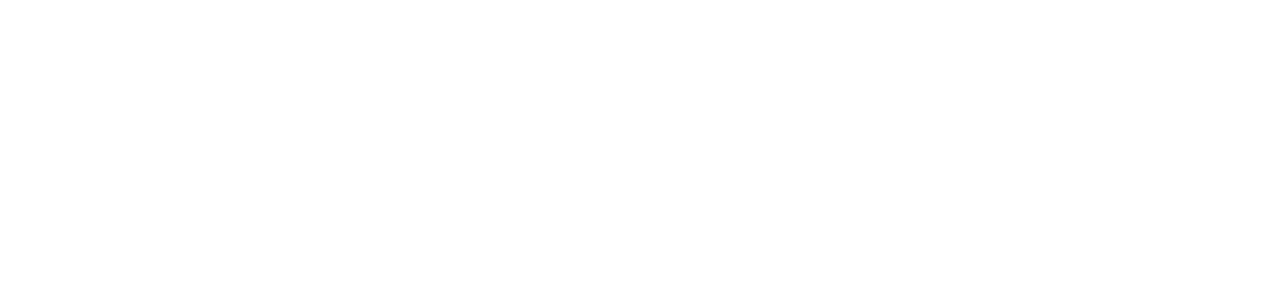
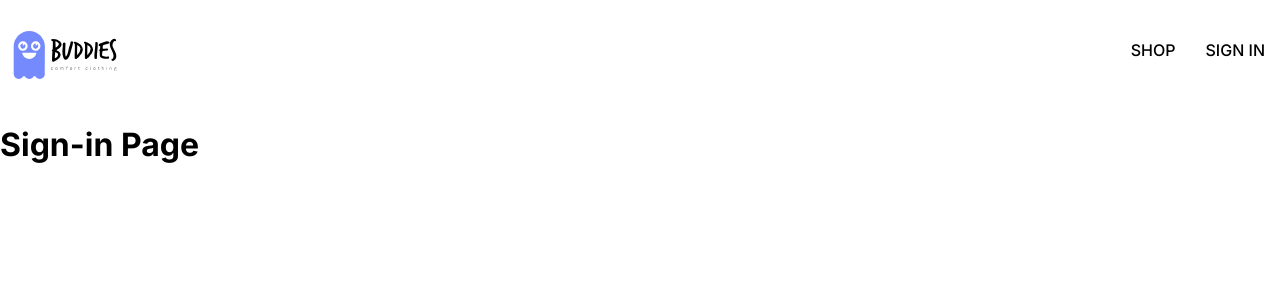
Before and after one commit to sreenath-suresh/buddies, a React (Create React App) app in the folder buddies-clothing/: page /sign-in in a window 1280 px wide. Before the commit this address had no page. Shown: the top 300 px of the page. Built offline with nearby package versions, Linux system fonts and the light colour scheme; a web font is replaced by a local one.

Commit message:
Added in Firebase, Created SignIn Component and updated routing for SignIn Component

```diff
--- a/buddies-clothing/package.json
+++ b/buddies-clothing/package.json
@@ -6,6 +6,7 @@
     "@testing-library/jest-dom": "^5.16.4",
     "@testing-library/react": "^13.3.0",
     "@testing-library/user-event": "^13.5.0",
+    "firebase": "^9.9.1",
     "react": "^18.2.0",
     "react-dom": "^18.2.0",
     "react-router-dom": "6",
--- a/buddies-clothing/src/App.js
+++ b/buddies-clothing/src/App.js
@@ -1,6 +1,7 @@
 import { Routes, Route } from 'react-router-dom';
 import Navigation from './routes/navigation/navigation.component';
 import Home from './routes/home/home.component';
+import SignIn from './routes/sign-in/sign-in.component';
 
 
 
@@ -23,7 +24,7 @@
       <Route path='/' element={<Navigation/>}>
         <Route index element = {<Home/>} />
         <Route path = 'shop' element = {<Shop/>} />
-
+        <Route path = 'sign-in' element = {<SignIn/>} />
       </Route>
      </Routes>
     )
--- a/buddies-clothing/src/routes/navigation/navigation.component.jsx
+++ b/buddies-clothing/src/routes/navigation/navigation.component.jsx
@@ -4,21 +4,26 @@
 import './navigation.styles.scss';
 
 const Navigation = () => {
-    return(
+    return (
       <Fragment>
         <div className='navigation'>
-            <div className='nav-links-div'>
-                <Link className='logo-div' to='/'>
-                    <BuddiesLogo />
-                </Link>
-                <Link className='nav-link' to='/shop'>
-                    Shop
-                </Link>
-            </div>
+          <Link className='logo-div' to='/'>
+            <BuddiesLogo className='logo' />
+          </Link>
+          <div className='nav-links-div'>
+            <Link className='nav-link' to='/shop'>
+              SHOP
+            </Link>
+            <Link className='nav-link' to='/sign-in'>
+              SIGN IN
+            </Link>
+          </div>
         </div>
         <Outlet />
       </Fragment>
     );
   };
 
+
+
   export default Navigation;
--- a/buddies-clothing/src/routes/navigation/navigation.styles.scss
+++ b/buddies-clothing/src/routes/navigation/navigation.styles.scss
@@ -1,5 +1,5 @@
 .navigation {
-    height: 150px;
+    height: 100px;
     width: 100%;
     display: flex;
     justify-content: space-between;
@@ -9,6 +9,7 @@
       height: 100%;
       width: 150px;
       padding: 5px;
+      margin: -20px 0 -20px -10px;
     }
 
     .nav-links-div {
--- /dev/null
+++ b/buddies-clothing/src/routes/sign-in/sign-in.component.jsx
@@ -0,0 +1,9 @@
+const SignIn = () => {
+    return (
+        <div>
+            <h1>Sign-in Page</h1>
+        </div>
+    );
+};
+
+export default SignIn;
```
Also changed, not shown: 1 other file (tests, documents, lock files or other folders).
